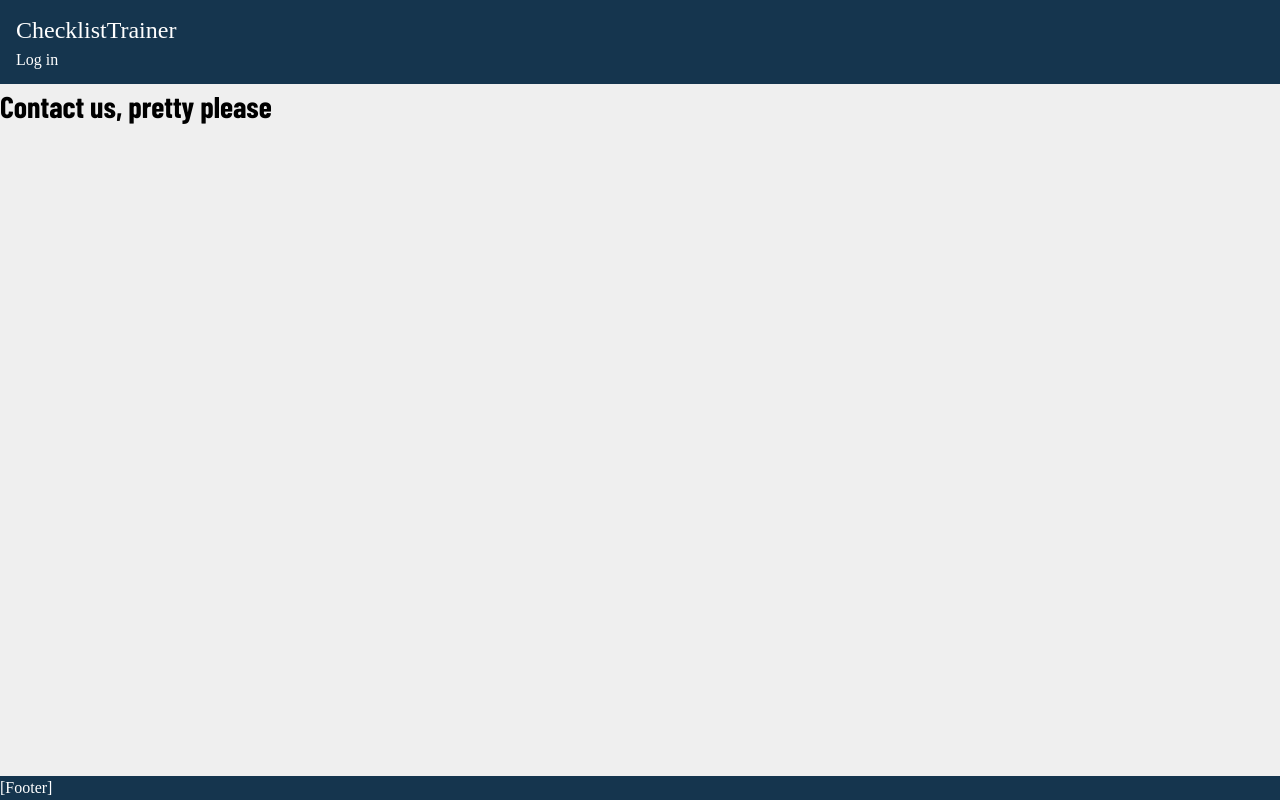
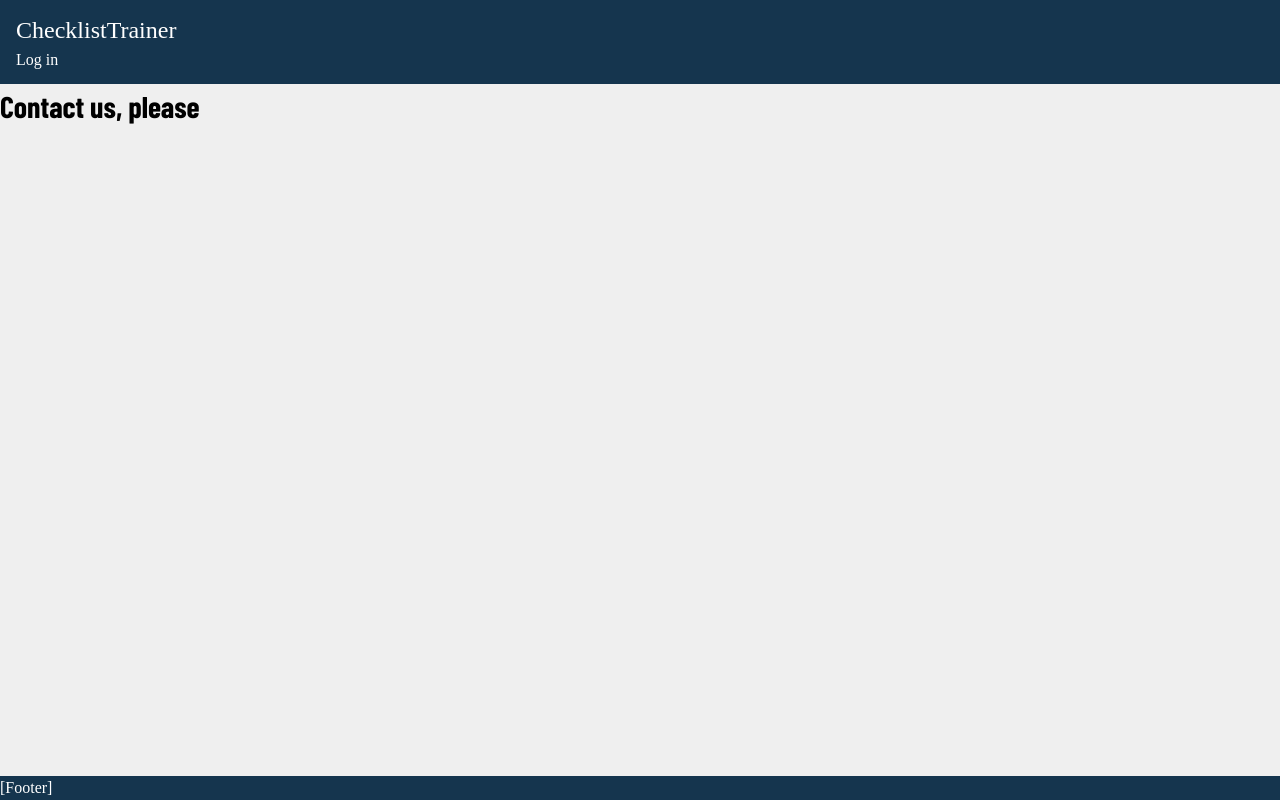
Before and after one commit to peterussell/checklisttrainer.com, a Next.js app in the folder web/: page /contact in a window 1280 px wide. Built offline with nearby package versions, Linux system fonts and the light colour scheme; no server answers; a web font is replaced by a local one.

Commit message:
Trigger build

```diff
--- a/web/src/pages/contact/index.tsx
+++ b/web/src/pages/contact/index.tsx
@@ -1,6 +1,6 @@
 const ContactPage = () => {
   return (
-    <h1>Contact us, pretty please</h1>
+    <h1>Contact us, please</h1>
   );
 };
 
```
